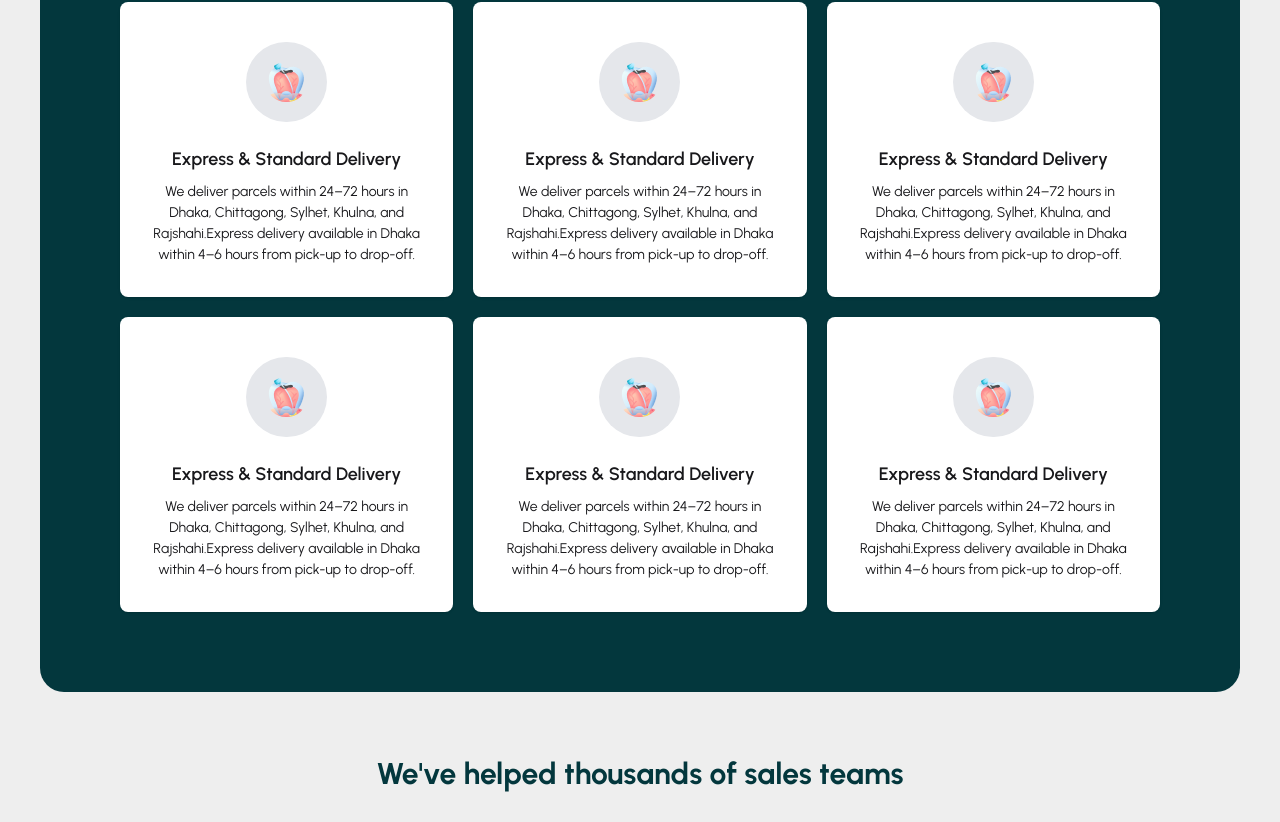
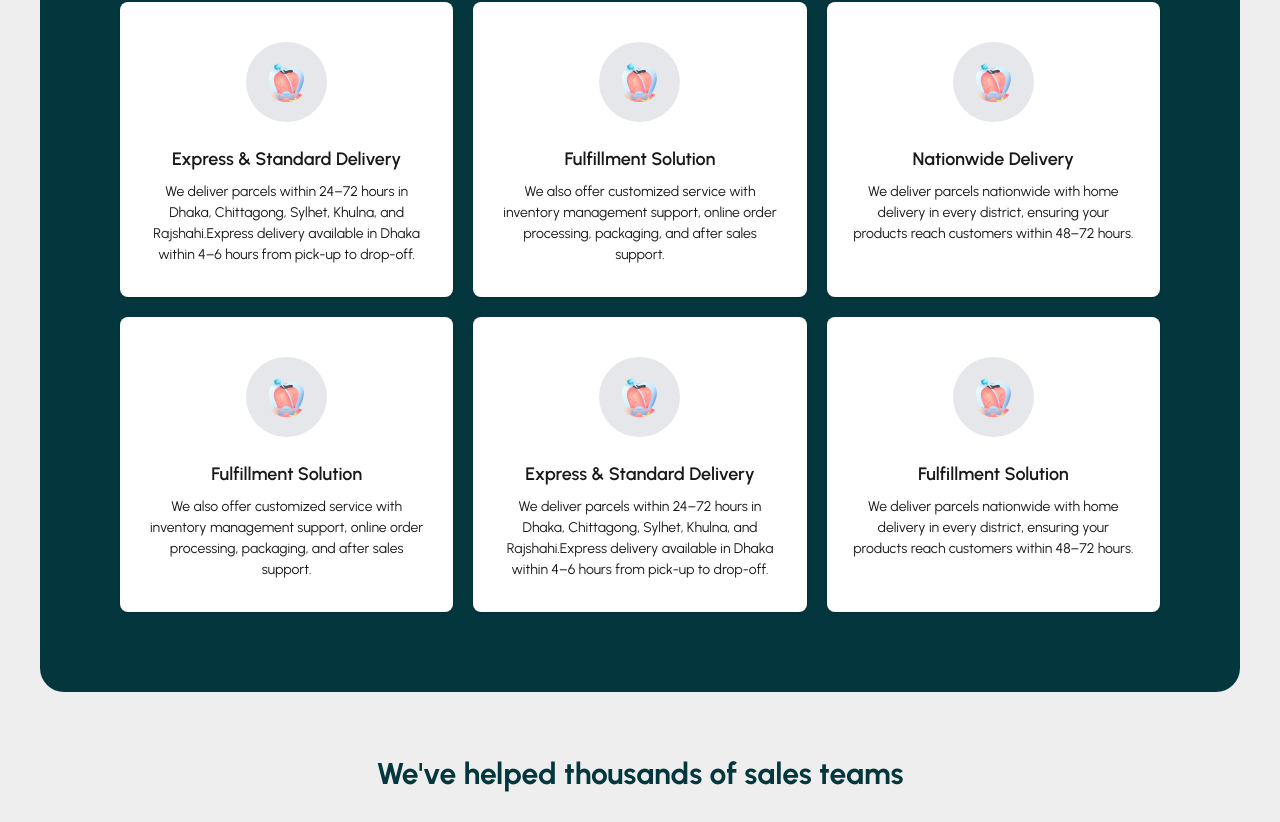
Before and after one commit to raihan-tamim/zap-shift-client, a React (Vite) app: page / in a window 1280 px wide. Shown: the part 1334-2156 px from the top of the page. Built offline with nearby package versions, Linux system fonts and the light colour scheme; no server answers.

Commit message:
impleament about us page

```diff
--- /dev/null
+++ b/src/Pages/AboutUs/AboutUs.jsx
@@ -0,0 +1,27 @@
+
+
+const AboutUs = () => {
+    return (
+        <div className= "p-10">
+            <div className="p-12 bg-white rounded-2xl">
+                <h1 className="text-4xl font-bold text-secondary">About us</h1>
+                <p className="w-1/2 my-6">Enjoy fast, reliable parcel delivery with real-time tracking and zero hassle. From personal packages to business shipments — we deliver on time, every time.</p>
+                <div className="divider"></div>
+                <div className="flex gap-6">
+                    <h1 className="text-2xl font-bold text-secondary">Story</h1>
+                    <h1 className="text-2xl font-bold text-gray-400">Mission</h1>
+                    <h1 className="text-2xl font-bold text-gray-400">Success</h1>
+                    <h1 className="text-2xl font-bold text-gray-400">Team & Others</h1>
+                </div>
+                <div>
+                    <p className="mt-4 text-gray-500">We started with a simple promise — to make parcel delivery fast, reliable, and stress-free. Over the years, our commitment to real-time tracking, efficient logistics, and customer-first service has made us a trusted partner for thousands. Whether it's a personal gift or a time-sensitive business delivery, we ensure it reaches its destination — on time, every time.</p>
+                    <p className="my-4 text-gray-500">We started with a simple promise — to make parcel delivery fast, reliable, and stress-free. Over the years, our commitment to real-time tracking, efficient logistics, and customer-first service has made us a trusted partner for thousands. Whether it's a personal gift or a time-sensitive business delivery, we ensure it reaches its destination — on time, every time</p>
+                    <p className=" text-gray-500">We started with a simple promise — to make parcel delivery fast, reliable, and stress-free. Over the years, our commitment to real-time tracking, efficient logistics, and customer-first service has made us a trusted partner for thousands. Whether it's a personal gift or a time-sensitive business delivery, we ensure it reaches its destination — on time, every time.</p>
+                </div>
+            </div>
+
+        </div>
+    );
+};
+
+export default AboutUs;
--- a/src/Pages/Home/OurServices/OurServices.jsx
+++ b/src/Pages/Home/OurServices/OurServices.jsx
@@ -30,8 +30,8 @@ const OurServices = () => {
                             className="bg-gray-200 p-5 rounded-full " />
                     </figure>
                     <div className="card-body items-center text-center">
-                        <h2 className="card-title">Express  & Standard Delivery</h2>
-                        <p>We deliver parcels within 24–72 hours in Dhaka, Chittagong, Sylhet, Khulna, and Rajshahi.Express delivery available in Dhaka within 4–6 hours from pick-up to drop-off.</p>
+                        <h2 className="card-title">Fulfillment Solution</h2>
+                        <p>We also offer customized service with inventory management support, online order processing, packaging, and after sales support.</p>
                         <div className="card-actions">
                         </div>
                     </div>
@@ -45,8 +45,8 @@ const OurServices = () => {
                             className="bg-gray-200 p-5 rounded-full " />
                     </figure>
                     <div className="card-body items-center text-center">
-                        <h2 className="card-title">Express  & Standard Delivery</h2>
-                        <p>We deliver parcels within 24–72 hours in Dhaka, Chittagong, Sylhet, Khulna, and Rajshahi.Express delivery available in Dhaka within 4–6 hours from pick-up to drop-off.</p>
+                        <h2 className="card-title">Nationwide Delivery</h2>
+                        <p>We deliver parcels nationwide with home delivery in every district, ensuring your products reach customers within 48–72 hours.</p>
                         <div className="card-actions">
                         </div>
                     </div>
@@ -60,8 +60,8 @@ const OurServices = () => {
                             className="bg-gray-200 p-5 rounded-full " />
                     </figure>
                     <div className="card-body items-center text-center">
-                        <h2 className="card-title">Express  & Standard Delivery</h2>
-                        <p>We deliver parcels within 24–72 hours in Dhaka, Chittagong, Sylhet, Khulna, and Rajshahi.Express delivery available in Dhaka within 4–6 hours from pick-up to drop-off.</p>
+                        <h2 className="card-title">Fulfillment Solution</h2>
+                        <p>We also offer customized service with inventory management support, online order processing, packaging, and after sales support.</p>
                         <div className="card-actions">
                         </div>
                     </div>
@@ -90,8 +90,8 @@ const OurServices = () => {
                             className="bg-gray-200 p-5 rounded-full " />
                     </figure>
                     <div className="card-body items-center text-center">
-                        <h2 className="card-title">Express  & Standard Delivery</h2>
-                        <p>We deliver parcels within 24–72 hours in Dhaka, Chittagong, Sylhet, Khulna, and Rajshahi.Express delivery available in Dhaka within 4–6 hours from pick-up to drop-off.</p>
+                        <h2 className="card-title">Fulfillment Solution </h2>
+                        <p>We deliver parcels nationwide with home delivery in every district, ensuring your products reach customers within 48–72 hours.</p>
                         <div className="card-actions">
                         </div>
                     </div>
--- a/src/Pages/Shared/NavBar/NavBar.jsx
+++ b/src/Pages/Shared/NavBar/NavBar.jsx
@@ -15,7 +15,7 @@ const NavBar = () => {
         <li><NavLink to='/dashboard'>Dashboard</NavLink></li>
         </>
     }
-    <li><NavLink to='/'>About Us</NavLink></li>
+    <li><NavLink to='/about-us'>About Us</NavLink></li>
 
     </>
 
--- a/src/routes/router.jsx
+++ b/src/routes/router.jsx
@@ -23,6 +23,7 @@ import RiderRoute from "./RiderRoute";
 import CompletedDeliveries from "../Pages/Dashboard/CompletedDeliveries/CompletedDeliveries";
 import ParcelTrack from "../Pages/ParcelTrack/ParcelTrack";
 import DashboardHome from "../Pages/Dashboard/DashboardHome/DashboardHome";
+import AboutUs from "../Pages/AboutUs/AboutUs";
 
 
 export const router = createBrowserRouter([
@@ -52,6 +53,10 @@ export const router = createBrowserRouter([
                 path: '/send-parcel',
                 element: <PrivateRoute><SendParcel></SendParcel></PrivateRoute>,
                 loader: ()=> fetch('servicecenter.json').then(res=>res.json())
+            },
+            {
+                path: '/about-us',
+                element: <AboutUs></AboutUs>
             }
         ]
     },
```
